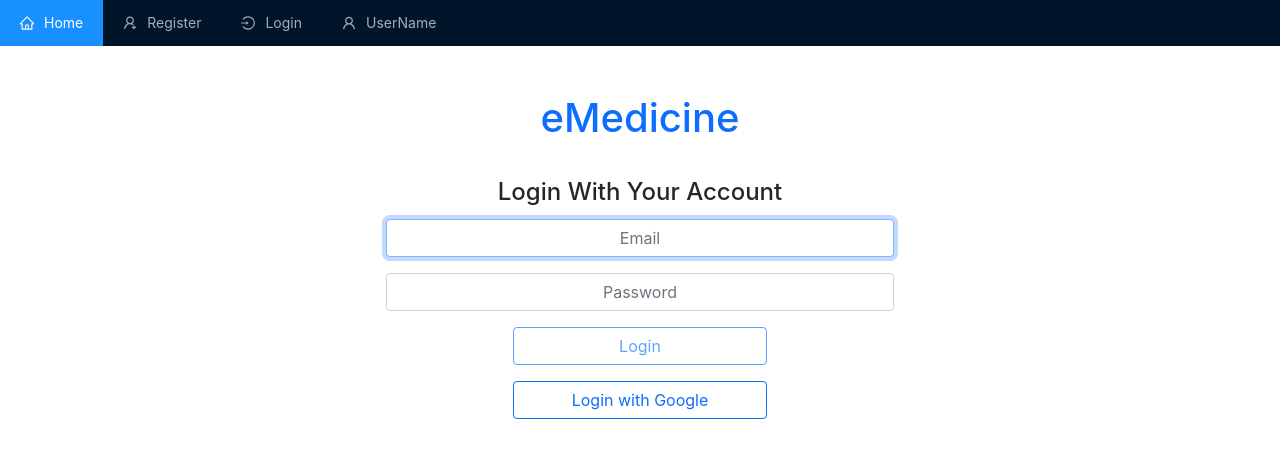
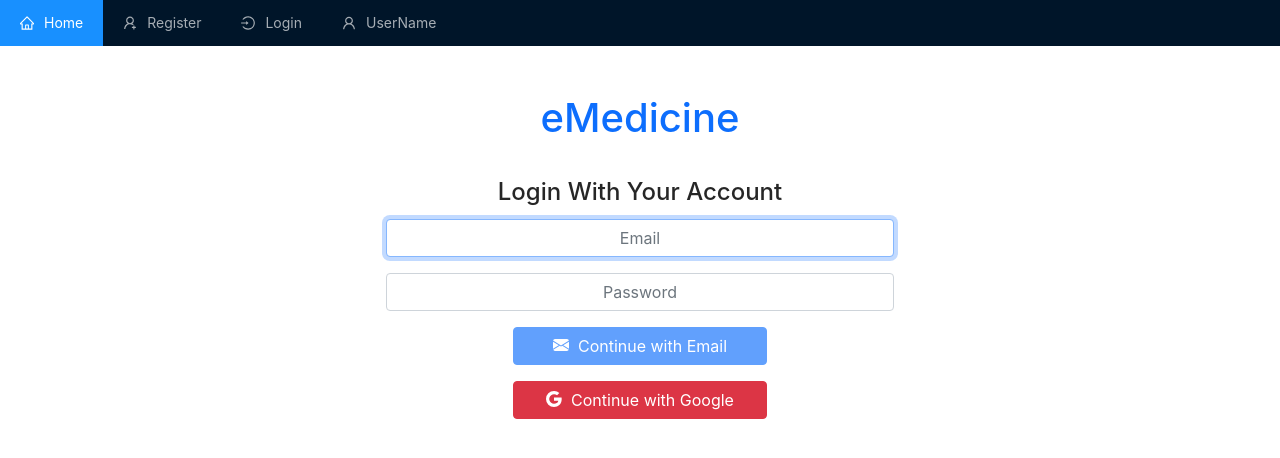
Before and after one commit to Hillol-Talukdar/eMedicine, a React (Create React App) app in the folder client/: page /login in a window 1280 px wide. Shown: the top 458 px of the page. Built offline with nearby package versions, Linux system fonts and the light colour scheme; no server answers.

Commit message:
designed google login button and redesigned login button

```diff
--- a/client/src/pages/auth/Login.js
+++ b/client/src/pages/auth/Login.js
@@ -4,6 +4,7 @@ import ColumnGroup from "antd/lib/table/ColumnGroup";
 import { auth } from "../../firebase";
 import { toast } from "react-toastify";
 import { useDispatch } from "react-redux";
+import { GoogleCircleFilled } from "@ant-design/icons";
 
 const Login = ({ history }) => {
     const [email, setEmail] = useState("");
@@ -72,11 +73,21 @@ const Login = ({ history }) => {
                 title="Email and Password which contains atleast 6 character will enable this button"
             >
                 <button
-                    class="btn btn-outline-primary"
+                    class="btn btn-primary"
                     type="submit"
                     disabled={!email || password.length < 6}
                 >
-                    Login
+                    <svg
+                        xmlns="http://www.w3.org/2000/svg"
+                        width="16"
+                        height="16"
+                        fill="currentColor"
+                        class="bi bi-envelope-fill mb-1"
+                        viewBox="0 0 16 16"
+                    >
+                        <path d="M.05 3.555A2 2 0 0 1 2 2h12a2 2 0 0 1 1.95 1.555L8 8.414.05 3.555zM0 4.697v7.104l5.803-3.558L0 4.697zM6.761 8.83l-6.57 4.027A2 2 0 0 0 2 14h12a2 2 0 0 0 1.808-1.144l-6.57-4.027L8 9.586l-1.239-.757zm3.436-.586L16 11.801V4.697l-5.803 3.546z" />
+                    </svg>
+                    &nbsp;&nbsp;Continue with Email
                 </button>
             </div>
         </form>
@@ -84,8 +95,18 @@ const Login = ({ history }) => {
 
     const googleLoginButton = () => (
         <div class="d-grid gap-2 col-6 mx-auto mt-3">
-            <button class="btn btn-outline-primary" type="submit">
-                Login with Google
+            <button class="btn btn-danger" type="submit">
+                <svg
+                    xmlns="http://www.w3.org/2000/svg"
+                    width="16"
+                    height="16"
+                    fill="currentColor"
+                    class="bi bi-google mb-1"
+                    viewBox="0 0 16 16"
+                >
+                    <path d="M15.545 6.558a9.42 9.42 0 0 1 .139 1.626c0 2.434-.87 4.492-2.384 5.885h.002C11.978 15.292 10.158 16 8 16A8 8 0 1 1 8 0a7.689 7.689 0 0 1 5.352 2.082l-2.284 2.284A4.347 4.347 0 0 0 8 3.166c-2.087 0-3.86 1.408-4.492 3.304a4.792 4.792 0 0 0 0 3.063h.003c.635 1.893 2.405 3.301 4.492 3.301 1.078 0 2.004-.276 2.722-.764h-.003a3.702 3.702 0 0 0 1.599-2.431H8v-3.08h7.545z" />
+                </svg>
+                &nbsp;&nbsp;Continue with Google
             </button>
         </div>
     );
```
